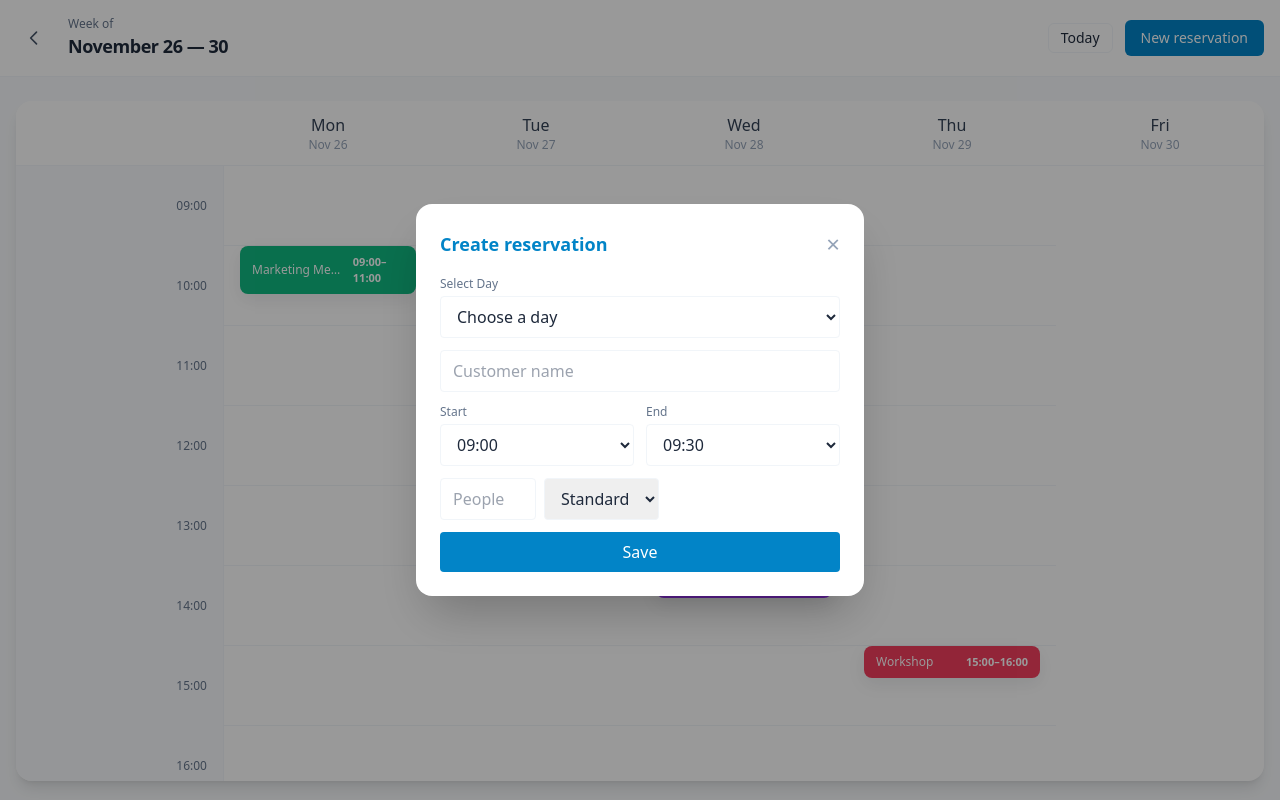
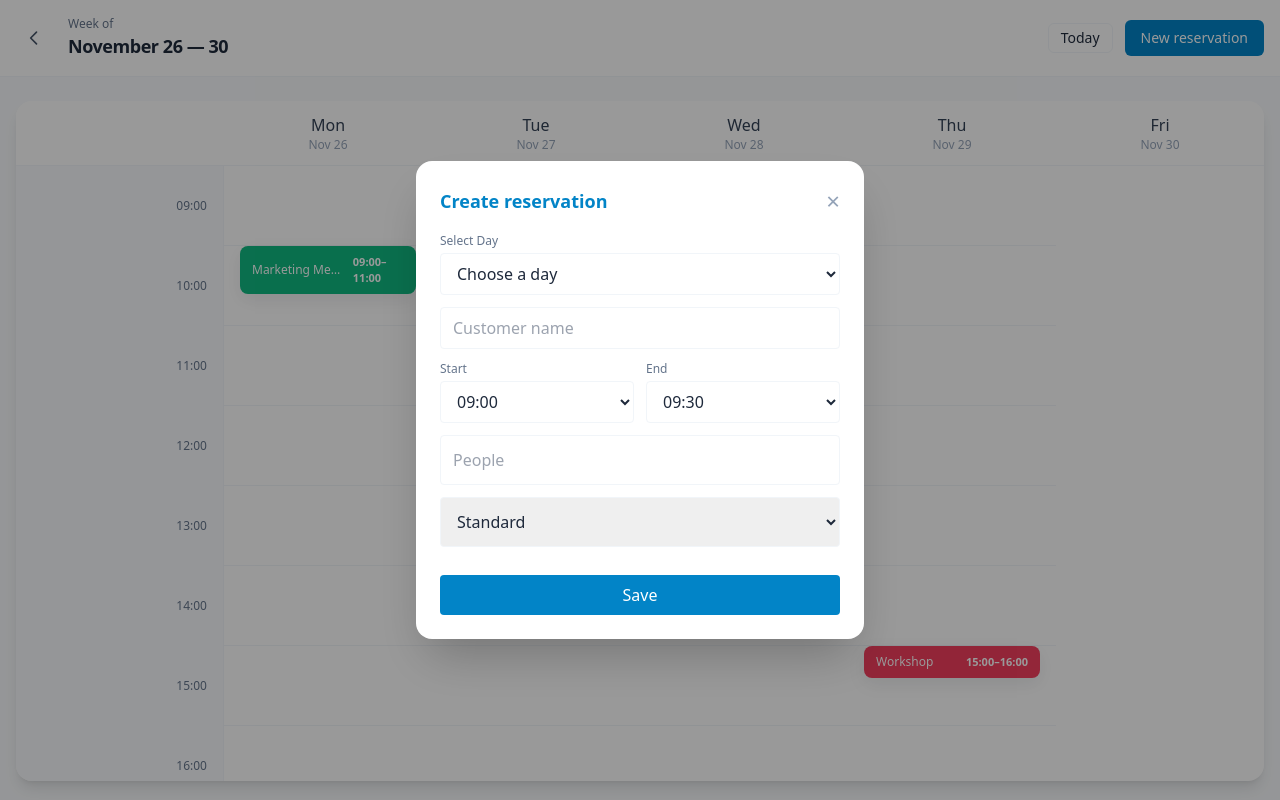
Before and after one commit to abderrahmane140/brief-4, a website: page index.html in a window 1280 px wide. Both pictures are taken after a click on the button "New reservation". Drawn offline with nearby package versions, Linux system fonts and the light colour scheme.

Commit message:
improve the desing for the people input  and standard select

```diff
--- a/index.html
+++ b/index.html
@@ -221,9 +221,9 @@
           </div>
         </div>
 
-        <div class="flex gap-2">
-          <input class="w-24 rounded border border-slate-100 px-3 py-2" placeholder="People" />
-          <select class="rounded border border-slate-100 px-3 py-2">
+        <input class="rounded border border-slate-100 p-3 w-full mb-4" type="number" placeholder="People" />
+        <div class="">
+          <select class="rounded border border-slate-100 w-full p-3 mb-4">
             <option>Standard</option>
             <option>VIP</option>
             <option>Group</option>
```
